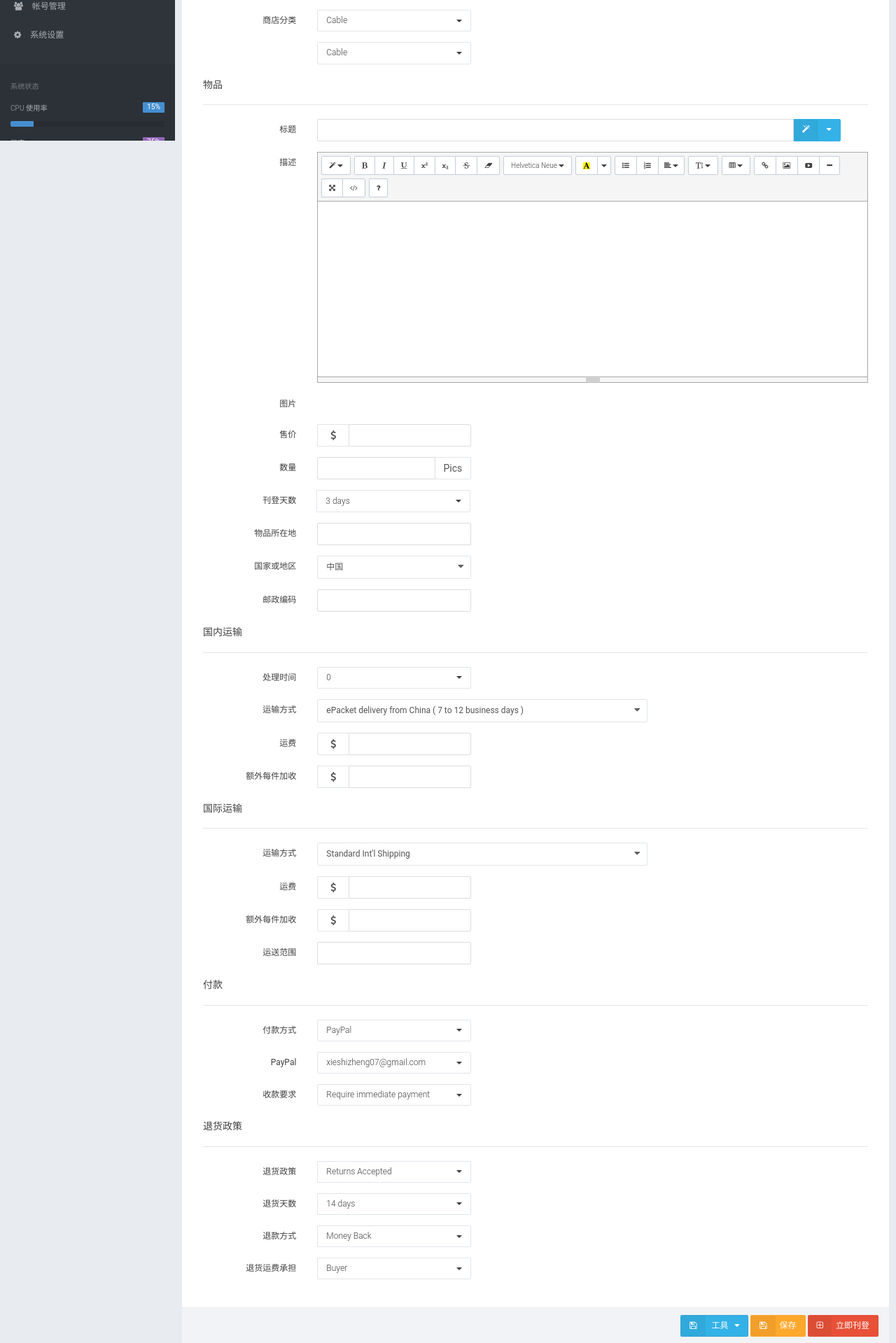
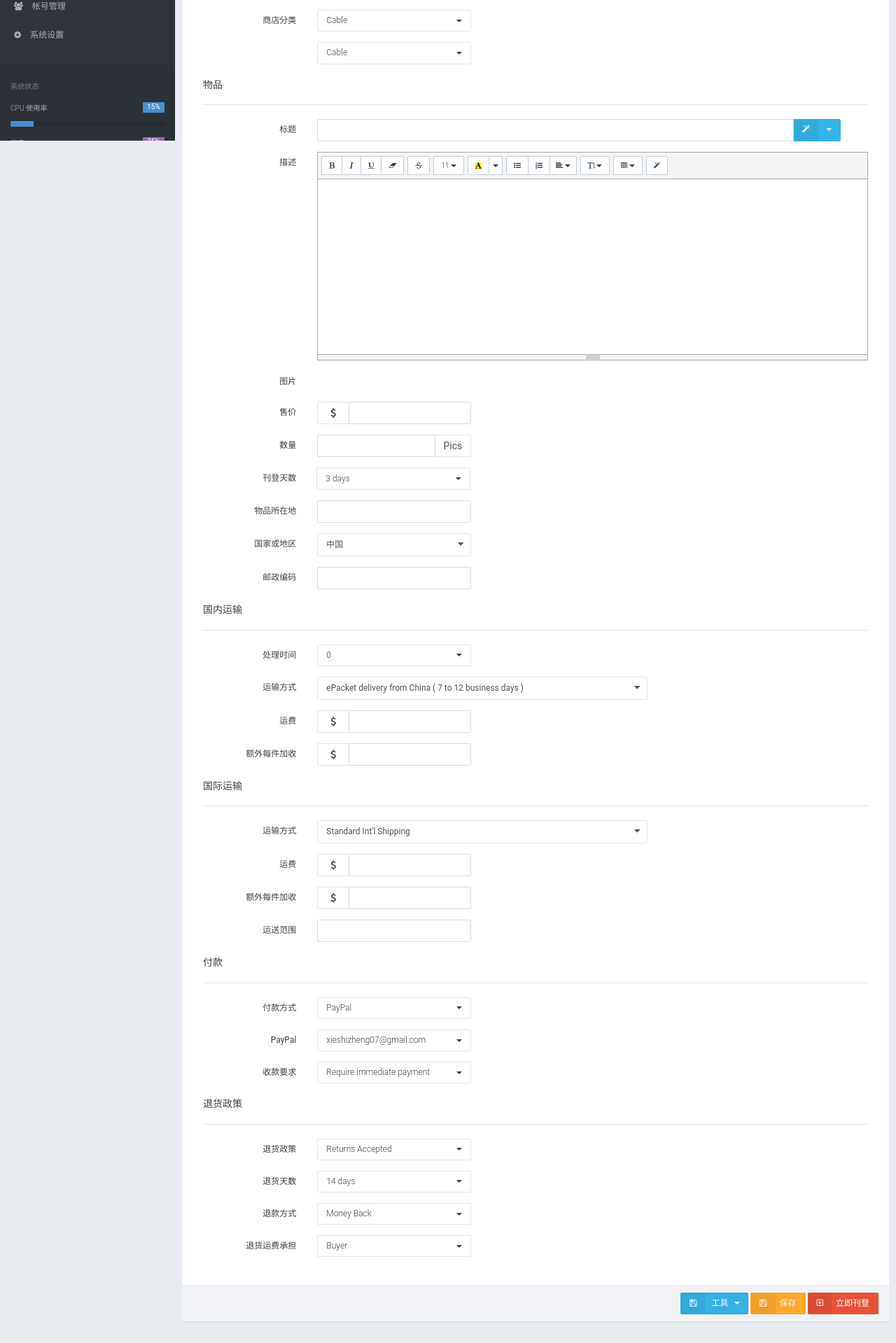
Before and after one commit to olunx/xTrade, a Django app: template templates/listing-detail-ebay.html in a window 1280 px wide. Shown: the part 599-2518 px from the top of the page at 70% size. Run offline with Django 3.2, Linux system fonts and the light colour scheme; the template is opened without the code that fills it: values that come from a table or form of the project are taken from there, others are empty; some libraries are stand-ins or nearby versions.

Commit message:
优化提示

```diff
--- a/templates/listing-detail-ebay.html
+++ b/templates/listing-detail-ebay.html
@@ -37,7 +37,21 @@
         }
 
         $(document).ready(function () {
-            $('#summernote').summernote({height: 250});
+            $('#summernote').summernote({
+                height: 250,
+                toolbar: [
+                    ['style', ['bold', 'italic', 'underline', 'clear']],
+                    ['font', ['strikethrough']],
+                    ['fontsize', ['fontsize']],
+                    ['color', ['color']],
+                    ['para', ['ul', 'ol', 'paragraph']],
+                    ['height', ['height']],
+                    ['table', ['table']]
+                ]
+            });
+            $(".note-toolbar").append('<div class="note-style btn-group">' +
+            '<button type="button" class="btn btn-default btn-sm btn-small" title="" tabindex="-1" data-original-title="Translate">' +
+            '<i class="fa fa-magic"></i></button></div>');
             $('img.lazy').lazyload();
 
             $('.chosen-select').chosen();
@@ -92,7 +106,7 @@
                     }else if(response.result == 'warning'){
                         dataType = 'warning';
                         htmlData = '<strong><li class="fa fa-smile-o"></li> 刊登成功！</strong> ' + response.url + response.msg;
-                    }else if(response.result == 'fail'){
+                    }else if(response.result == 'failure'){
                         dataType = 'danger';
                         htmlData = '<strong><li class="fa fa-smile-o"></li> 刊登失败！</strong> ' + response.url + response.msg;
                     }
--- a/templates/listing-list.html
+++ b/templates/listing-list.html
@@ -67,6 +67,7 @@
                                         {% if item.ebayproductitem_set.count > 0 %}
                                             {% for ebay in item.ebayproductitem_set.all %}
                                                 <a class="label label-success" href="/listing/detail/ebay/{{ ebay.id }}/">{{ ebay.account }}</a>
+                                                {% if ebay.item_id %}<a target="_blank" href="http://cgi.sandbox.ebay.com/ws/eBayISAPI.dll?ViewItem&item={{ ebay.item_id }}">{{ ebay.item_id }}</a>{% endif %}
                                             {% endfor %}
                                         {% else %}
                                             <span class="label label-warning"> 未发布</span>
```
Also changed, not shown: core/views.py (+9 -6 lines).
